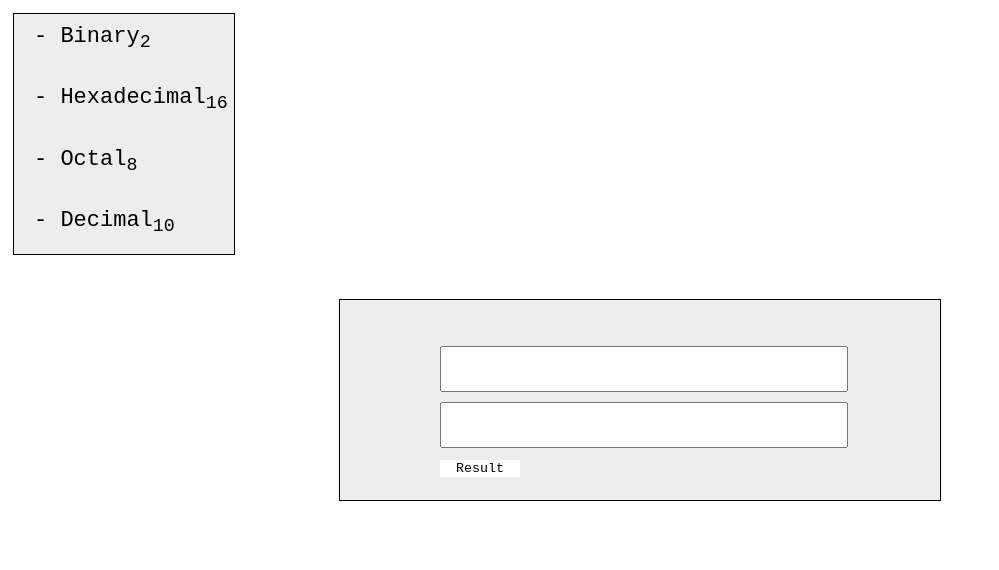
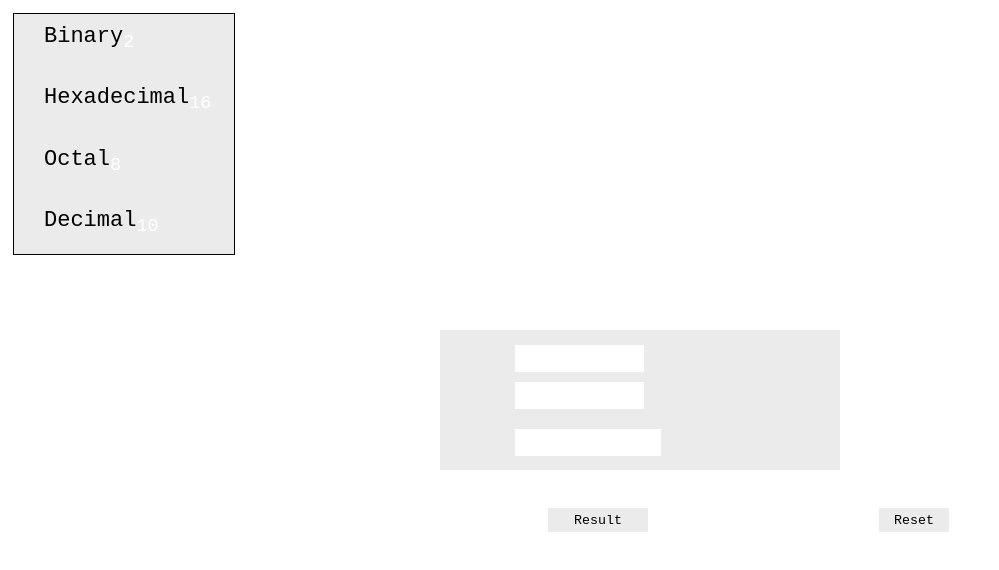
Before and after one commit to ashtondunderdale/binary-calculator, a plain HTML site: page index.html in a window 1280 px wide. Shown: the whole page, without its empty margins (0-999 px from the left). Drawn offline with Linux system fonts and the light colour scheme.

Commit message:
added js func
addition and reset button

```diff
--- a/index.html
+++ b/index.html
@@ -4,21 +4,24 @@
     <meta charset="UTF-8">
     <meta name="viewport" content="width=device-width, initial-scale=1.0">
     <link rel="stylesheet" href="styles.css">
+    <script src="scripts.js"></script> <!-- Move the script tag here -->
     <title>MultiBase</title>
 </head>
 <body>
     <div class="menuDiv">
-        <p class="binTxt">- Binary<sub>2</sub></p>
-        <p class="hexTxt">- Hexadecimal<sub>16</sub></p>
-        <p class="octTxt">- Octal<sub>8</sub></p>
-        <p class="decTxt">- Decimal<sub>10</sub></p>
+        <p class="binTxt">Binary<sub style="color: white;">2</sub></p>
+        <p class="hexTxt">Hexadecimal<sub style="color: white;">16</sub></p>
+        <p class="octTxt">Octal<sub style="color: white;">8</sub></p>
+        <p class="decTxt">Decimal<sub style="color: white;">10</sub></p>
     </div>
+
     <div class="calcDiv">
-        <p>
-            <input class="numberOne" type="text" id="binOne" placeholder="">
-            <input class="numberTwo" type="text" id="binTwo" placeholder="">
+        <input class="numberOne" type="text" id="binOne" placeholder="">
+        <input class="numberTwo" type="text" id="binTwo" placeholder="">
 
-            <button class="resultButton" id="resultButton">Result</button>
+        <input class="outputBox" type="text" id="binResult" placeholder="">
     </div>
+    <button class="resultButton" id="calculateButton">Result</button>
+    <button class="resetButton" id="resetButton">Reset</button>
 </body>
 </html>
--- /dev/null
+++ b/scripts.js
@@ -0,0 +1,28 @@
+document.addEventListener("DOMContentLoaded", function () {
+    document.getElementById("calculateButton").addEventListener("click", calculateAndDisplayResult);
+    document.getElementById("resetButton").addEventListener("click", resetFields); // Add event listener for the Reset button
+
+    function calculateAndDisplayResult() {
+        var num1 = document.getElementById("binOne").value;
+        var num2 = document.getElementById("binTwo").value;
+
+        var result = addBinaryNumbers(num1, num2);
+
+        document.getElementById("binResult").value = result;
+    }
+
+    function addBinaryNumbers(binary1, binary2) {
+        var int1 = parseInt(binary1, 2);
+        var int2 = parseInt(binary2, 2);
+
+        var sum = int1 + int2;
+
+        return sum.toString(2);
+    }
+
+    function resetFields() {
+        document.getElementById("binOne").value = "";
+        document.getElementById("binTwo").value = "";
+        document.getElementById("binResult").value = "";
+    }
+});
--- a/styles.css
+++ b/styles.css
@@ -1,5 +1,5 @@
 .menuDiv{
-    background-color: rgb(237, 237, 237);
+    background-color: rgb(235, 235, 235);
     border: 1px black solid;
     margin: 5px;
     height: 240px;
@@ -8,41 +8,40 @@
 }
 
 .calcDiv {
-    background-color: rgb(237, 237, 237);
-    height: 200px;
-    width: 600px;
+    background-color: rgb(235, 235, 235);
+    height: 140px;
+    width: 400px;
     position: absolute;
     top: 50%;
     left: 50%;
     transform: translate(-50%, -50%);
-    border: 1px black solid;
 }
 
 .binTxt{
     font-family: monospace;
     font-size: 22px;
-    padding-left: 20px;
+    padding-left: 30px;
     margin-top: 10px;
 }
 
 .hexTxt{
     font-family: monospace;
     font-size: 22px;
-    padding-left: 20px;
+    padding-left: 30px;
     padding-top: 10px;
 }
 
 .octTxt{
     font-family: monospace;
     font-size: 22px;
-    padding-left: 20px;
+    padding-left: 30px;
     padding-top: 10px;
 }
 
 .decTxt{
     font-family: monospace;
     font-size: 22px;
-    padding-left: 20px;
+    padding-left: 30px;
     padding-top: 10px;
 }
 
@@ -54,35 +53,84 @@
     transform: scale(1.1)
 }
 
+.numberOne {
+    width: 125px;
+    height: 25px;
+    font-size: 28px;
+    margin-left: 75px;
+    margin-bottom: 10px;
+    margin-top: 15px;
+    font-family: monospace;
+    border: none;
+}
+
 .numberTwo {
-    width: 400px;
-    height: 40px;
-    font-size: 42px;
-    margin-left: 100px;
+    width: 125px;
+    height: 25px;
+    font-size: 28px;
+    margin-left: 75px;
     margin-bottom: 10px;
     font-family: monospace;
+    border: none;
 }
 
-.numberOne {
-    width: 400px;
-    height: 40px;
-    font-size: 42px;
-    margin-left: 100px;
+.outputBox{
+    width: 142px;
+    height: 25px;
+    font-size: 28px;
+    margin-left: 75px;
     margin-bottom: 10px;
-    margin-top: 30px;
+    margin-top: 10px;
     font-family: monospace;
+    border: none;
 }
 
 .resultButton {
-    margin-left: 100px;
-    background-color: white;
+    margin-left: 540px;
+    margin-top: 500px;
+    background-color: rgb(235, 235, 235);
+    color: black;
     border: none;
     font-family: monospace;
-    width: 80px;
-    transition: transform 0.3s, background-color 0.3s;
+    width: 100px;
+    height: 24px;
+    transition: transform 0.3s, color 0.3s, background-color 0.3s;
 }
 
 .resultButton:hover {
-    background-color: rgb(212, 212, 212);
-    transform: scale(1.1);
+    background-color: rgb(150, 150, 150);
+    color: white;
+    transform: scale(1.05);
 }
+
+.resultButton:active {
+    background-color: rgb(117, 117, 117);
+    transition: none;
+    box-shadow: 0 4px 6px rgba(0, 0, 0, 0.1);
+
+}
+
+.resetButton {
+    margin-left: 227px;
+    margin-top: 500px;
+    background-color: rgb(235, 235, 235);
+    color: black;
+    border: none;
+    font-family: monospace;
+    width: 70px;
+    height: 24px;
+    transition: transform 0.3s, color 0.3s, background-color 0.3s;
+}
+
+.resetButton:hover {
+    background-color: rgb(150, 150, 150);
+    color: white;
+    transform: scale(1.05);
+}
+
+.resetButton:active {
+    background-color: rgb(117, 117, 117);
+    transition: none;
+    box-shadow: 0 4px 6px rgba(0, 0, 0, 0.1);
+
+}
```
